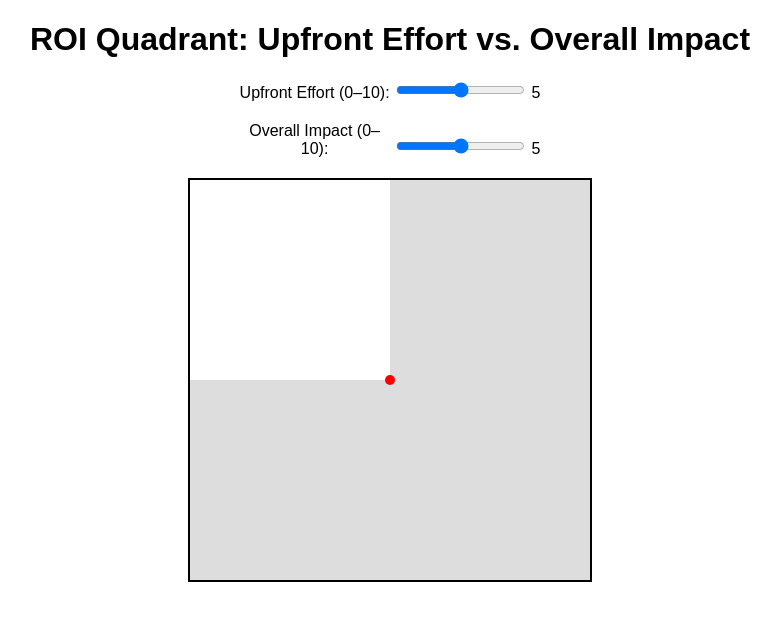
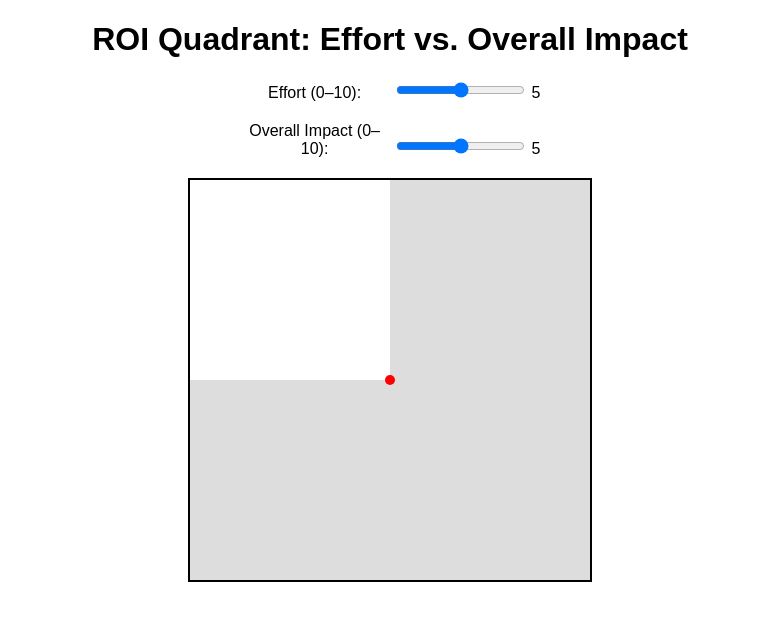
Before and after one commit to kvollmer100/roi-quadrant, a plain HTML site: page indext.html in a window 1280 px wide. Shown: the whole page, without its empty margins (250-1031 px from the left). Drawn offline with Linux system fonts and the light colour scheme.

Commit message:
Update and rename interactive_quadrant_updated.html to indext.html

```diff
--- a/interactive_quadrant_updated.html
+++ b/indext.html
@@ -38,9 +38,9 @@
   </style>
 </head>
 <body>
-  <h1>ROI Quadrant: Upfront Effort vs. Overall Impact</h1>
+  <h1>ROI Quadrant: Effort vs. Overall Impact</h1>
   <div class="slider-container">
-    <label for="xInput">Upfront Effort (0–10):</label>
+    <label for="xInput">Effort (0–10):</label>
     <input type="range" id="xInput" min="0" max="10" value="5" step="0.1" />
     <span id="xVal">5</span>
   </div>
```
